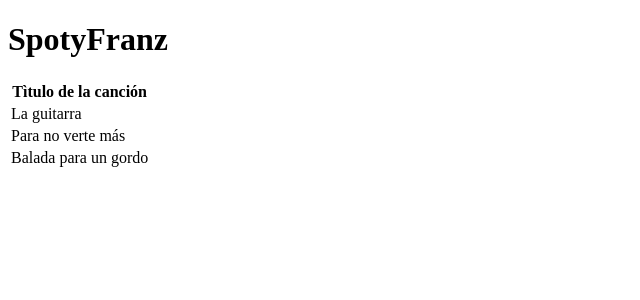
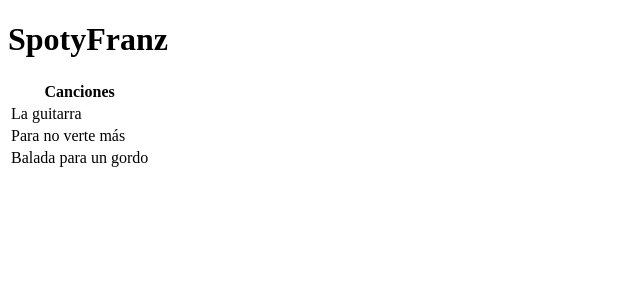
Before and after one commit to SlayerB1997/SpotyFranz, a Flask app: page / in a window 1280 px wide. Shown: the top 300 px of the page, without its empty margins (0-640 px from the left). Run offline with Flask 3, Linux system fonts and the light colour scheme.

Commit message:
version 3

```diff
--- a/discoteca.py
+++ b/discoteca.py
@@ -4,6 +4,6 @@ app = Flask(__name__)
 
 @app.route('/')
 def index():
-    return render_template('listar.html')
+    return render_template('listar.html', titulo = "Canciones")
 
 app.run(host="0.0.0.0", port=5000)
--- a/templates/listar.html
+++ b/templates/listar.html
@@ -14,7 +14,7 @@
         <table class="table table-striped table-responsive table-bordered">
             <thead class="thead-default">
                 <tr>
-                    <th>Tìtulo de la canción</th>
+                    <th> {{ titulo }}</th>
                 </tr>
             </thead>
             <tbody>
```
